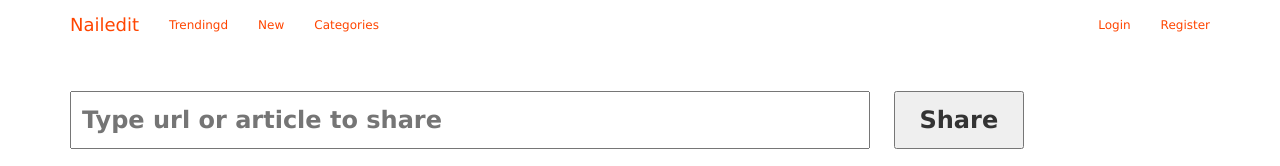
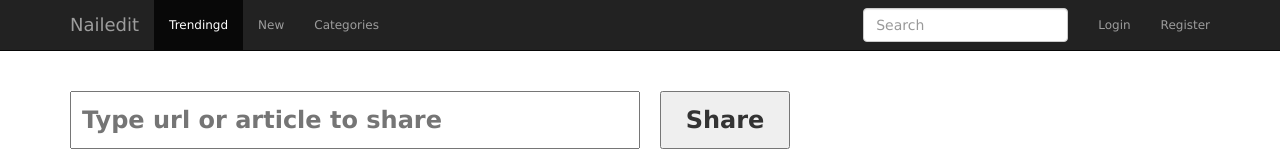
Before and after one commit to thomassolenthaler/CAS-FEE_nailedit, a website: page app/index.html in a window 1280 px wide. Shown: the top 166 px of the page. Drawn offline with nearby package versions, Linux system fonts and the light colour scheme; files that its build step writes are made by us from their sources.

Commit message:
patch Nav

```diff
--- a/app/index.html
+++ b/app/index.html
@@ -29,7 +29,7 @@
     your browser</a> to improve your experience.</p>
 <![endif]-->
 
-<header class="navbar navbar-static-top" id="top" role="banner">
+<header class="navbar navbar-inverse navbar-static-top bs-docs-nav" id="top" role="banner">
     <div class="container">
         <div class="navbar-header">
             <button class="navbar-toggle" type="button" data-toggle="collapse" data-target=".bs-navbar-collapse">
@@ -40,7 +40,7 @@
             </button>
             <a href="../" class="navbar-brand">Nailedit</a>
         </div>
-        <nav class="collapse navbar-collapse" role="navigation">
+        <nav class="collapse navbar-collapse bs-navbar-collapse" role="navigation">
             <ul class="nav navbar-nav">
                 <li class="active">
                     <a href="#">Trendingd</a>
@@ -56,14 +56,19 @@
                 <li><a href="#">Login</a></li>
                 <li><a href="#">Register</a></li>
             </ul>
+            <form class="navbar-form navbar-right" role="search">
+                <div class="form-group">
+                    <input type="text" class="form-control" placeholder="Search">
+                </div>
+            </form>
         </nav>
     </div>
 </header>
 
 
 <div class="container">
-    <form class="share-form">
-        <input id="input-article" class="input-huge" placeholder="Type url or article to share"/>
+    <form class="share-form form-inline" role="form">
+        <input id="input-article" class="input-huge col-xs-6" placeholder="Type url or article to share"/>
         <button class="btn-share">Share</button>
     </form>
     <div class="article-wrapper">
@@ -139,8 +144,9 @@
             <button class="btn">...</button>
         </article>
     </div>
+    <footer>© 2014 whatever</footer>
 </div>
-<footer>© 2014 whatever</footer>
+
 
 
 <!-- Google Analytics: change UA-XXXXX-X to be your site's ID. -->
--- a/app/styles/main.less
+++ b/app/styles/main.less
@@ -54,7 +54,6 @@
 .share-form .btn-share {
   font-size:2em;
   font-weight:700;
-  width:800px;
   padding:10px;
 }
 
```
